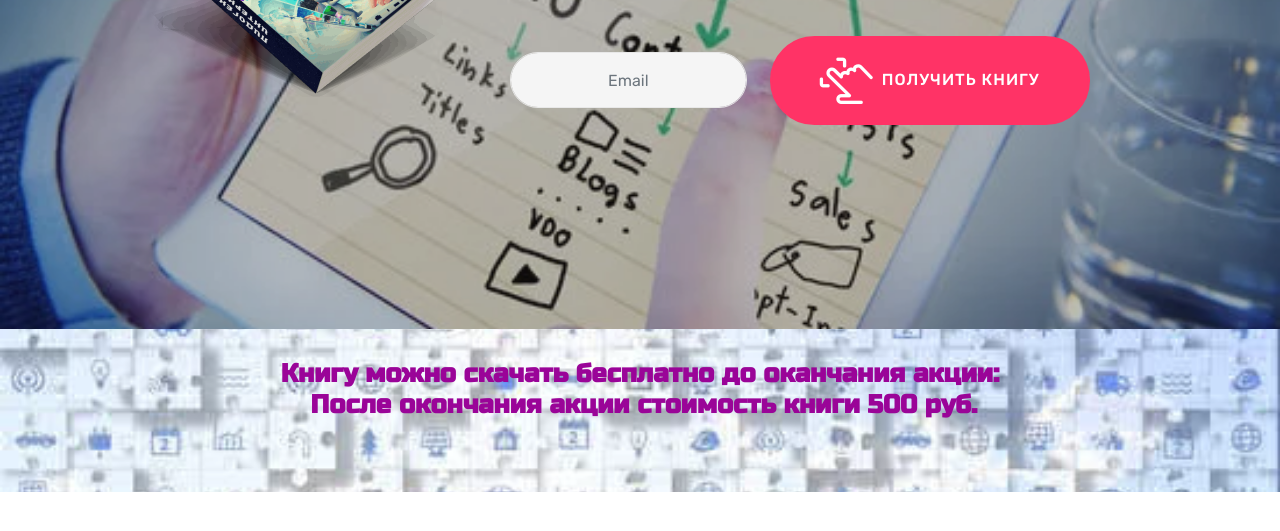
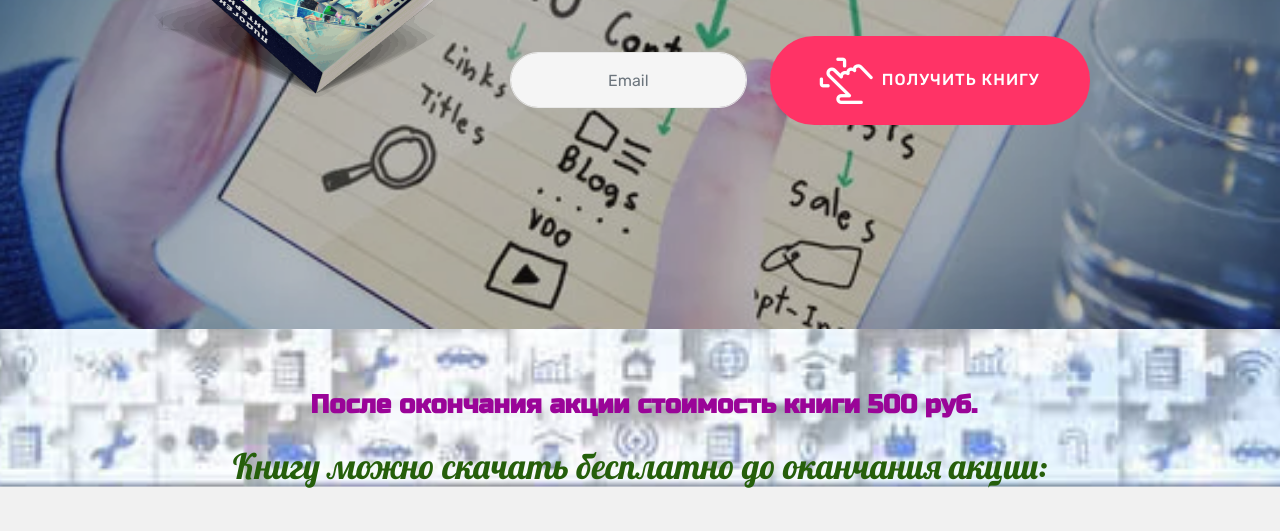
Before and after one commit to konstantin0566/konstantin0566.github.io, a plain HTML site: page index.html in a window 1280 px wide. Shown: the part 471-1002 px from the top of the page. Before the commit the page ends 963 px from the top, so only its background shows below. Drawn offline with Linux system fonts and the light colour scheme; files whose address does not match are found by name.

Commit message:
create github pages

```diff
--- a/assets/mobirise/css/mbr-additional.css
+++ b/assets/mobirise/css/mbr-additional.css
@@ -1461,11 +1461,11 @@ body {
 }
 .cid-rRgjMXORwQ {
   padding-top: 30px;
-  padding-bottom: 0px;
+  padding-bottom: 45px;
   background-image: url("../../../assets/images/thumbnail-large-1-1-550x158.jpg");
 }
 .cid-rRgjMXORwQ .mbr-section-subtitle {
-  color: #767676;
+  color: #265f0b;
   font-weight: 300;
 }
 .cid-rRgjMXORwQ .number-wrap {
--- a/index.html
+++ b/index.html
@@ -46,7 +46,7 @@
 
                 <div class="media-container-column" data-form-type="formoid">
                     <!---Formbuilder Form--->
-                    <form action="https://mobirise.com/" method="POST" class="mbr-form form-with-styler" data-form-title="Mobirise Form"><input type="hidden" name="email" data-form-email="true" value="U23xo5wY+9382dVEOWmQKCF+bXMZFf+3ZkuCTQa6FB/9e7HCUzs8dQ29yDMMCcJWGvwK4P/b/CQVKDffDwyRWTHh+2At6GnMv0+Li1FftbTP7SPgefZG71AyZkp5rDVg">
+                    <form action="https://mobirise.com/" method="POST" class="mbr-form form-with-styler" data-form-title="Mobirise Form"><input type="hidden" name="email" data-form-email="true" value="wooAH0UJ2v5IHjRfZlIuW7CkxxLz70p7wezCU1OAPAap1f3xPKLscJyCJUxdaneGFRvt4w5W6ZB3DAPv6dd7tc0u5l6FZQw5ntTMIgLLm7hm7qytAJFSZlGFpIxtRIBX">
                         <div class="row form-inline">
                             <div hidden="hidden" data-form-alert="" class="alert alert-success col-12">Спасибо за заполнение анкеты!</div>
                             <div hidden="hidden" data-form-alert-danger="" class="alert alert-danger col-12">
@@ -65,14 +65,14 @@
     </div>
 </section>
 
-<section class="engine"><a href="https://mobirise.info/c">site builder</a></section><section class="countdown1 cid-rRgjMXORwQ" id="countdown1-3">
+<section class="engine"><a href="https://mobirise.info/t">free amp template</a></section><section class="countdown1 cid-rRgjMXORwQ mbr-parallax-background" id="countdown1-3">
 
 
     <div class="mbr-overlay" style="opacity: 0.2; background-color: rgb(255, 255, 255);">
     </div>
     <div class="container ">
-        <h2 class="mbr-section-title pb-3 align-center mbr-fonts-style display-2"><strong>Книгу можно скачать бесплатно до оканчания акции:<br>&nbsp;После окончания акции стоимость книги 500 руб.</strong></h2>
-
+        <h2 class="mbr-section-title pb-3 align-center mbr-fonts-style display-2"><strong><br>&nbsp;После окончания акции стоимость книги 500 руб.</strong></h2>
+        <h3 class="mbr-section-subtitle align-center mbr-fonts-style display-5">Книгу можно скачать бесплатно до оканчания акции:</h3>
 
     </div>
     <div class="container countdown-cont align-center">
```
Also changed, not shown: 1 other file.
